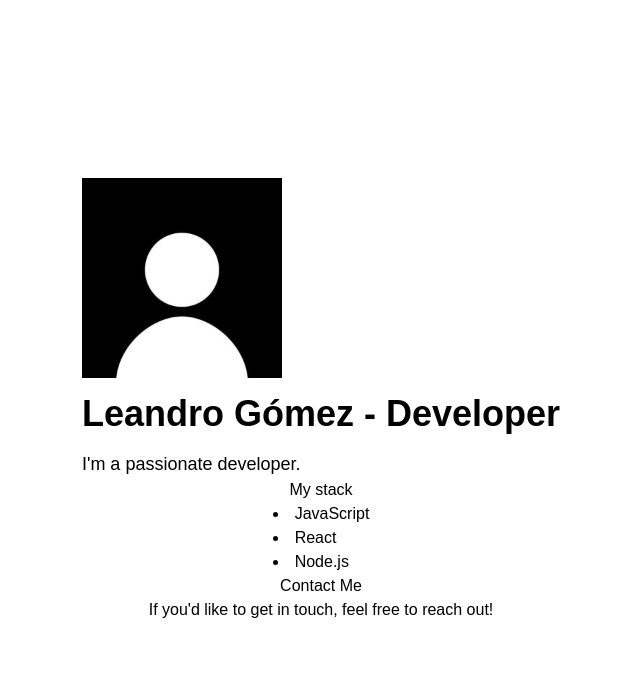
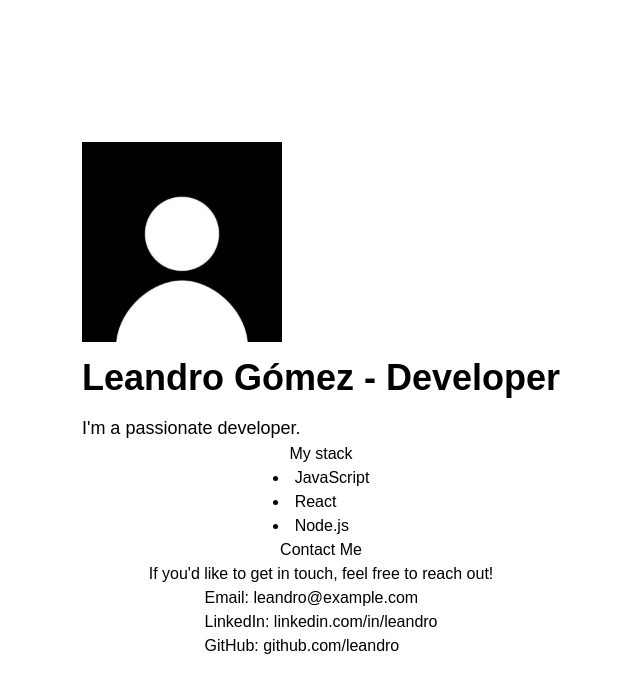
Before and after one commit to sofowest/portfolio, a React (Vite) app: page / in a window 1280 px wide. Shown: the top 692 px of the page, without its empty margins (319-959 px from the left). Built offline with nearby package versions, Linux system fonts and the light colour scheme.

Commit message:
Update Home.jsx

```diff
--- a/src/pages/Home.jsx
+++ b/src/pages/Home.jsx
@@ -19,6 +19,11 @@ function Home() {
 
       <h2>Contact Me</h2>
       <p>If you'd like to get in touch, feel free to reach out!</p>
+      <ul>
+        <li>Email: leandro@example.com</li>
+        <li>LinkedIn: linkedin.com/in/leandro</li>
+        <li>GitHub: github.com/leandro</li>
+      </ul>
     </div>
   );
 }
```
